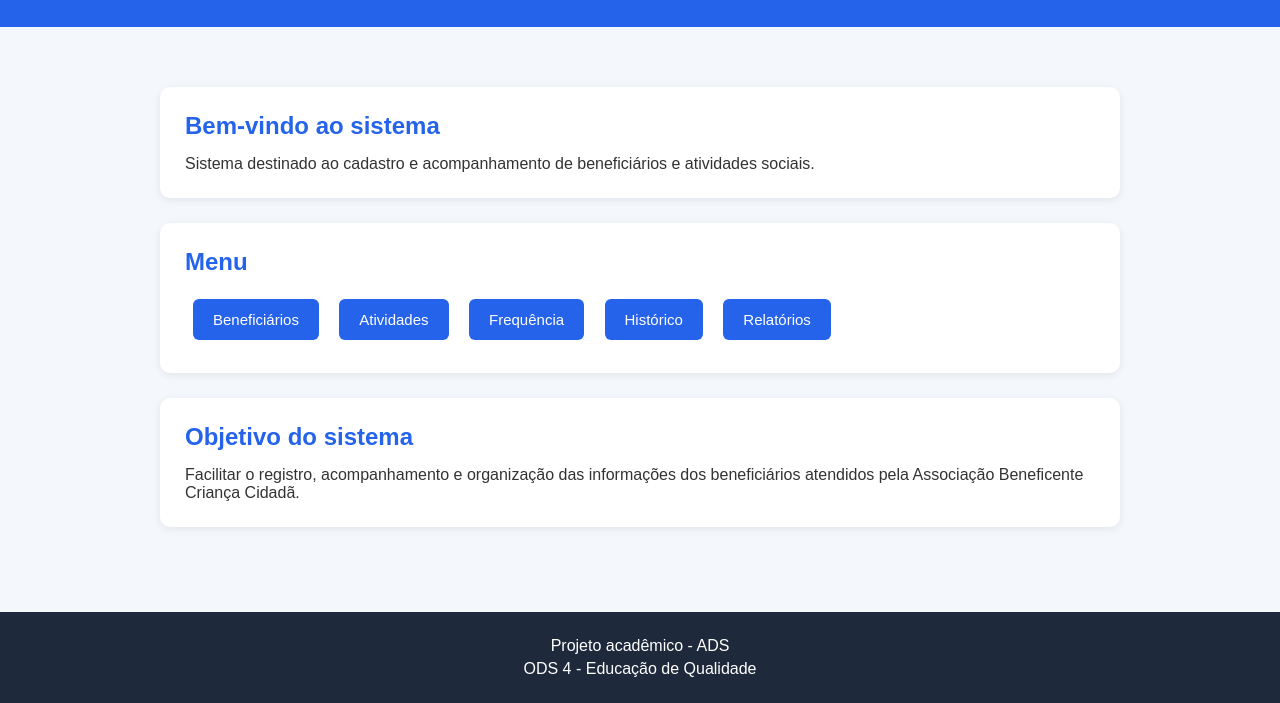
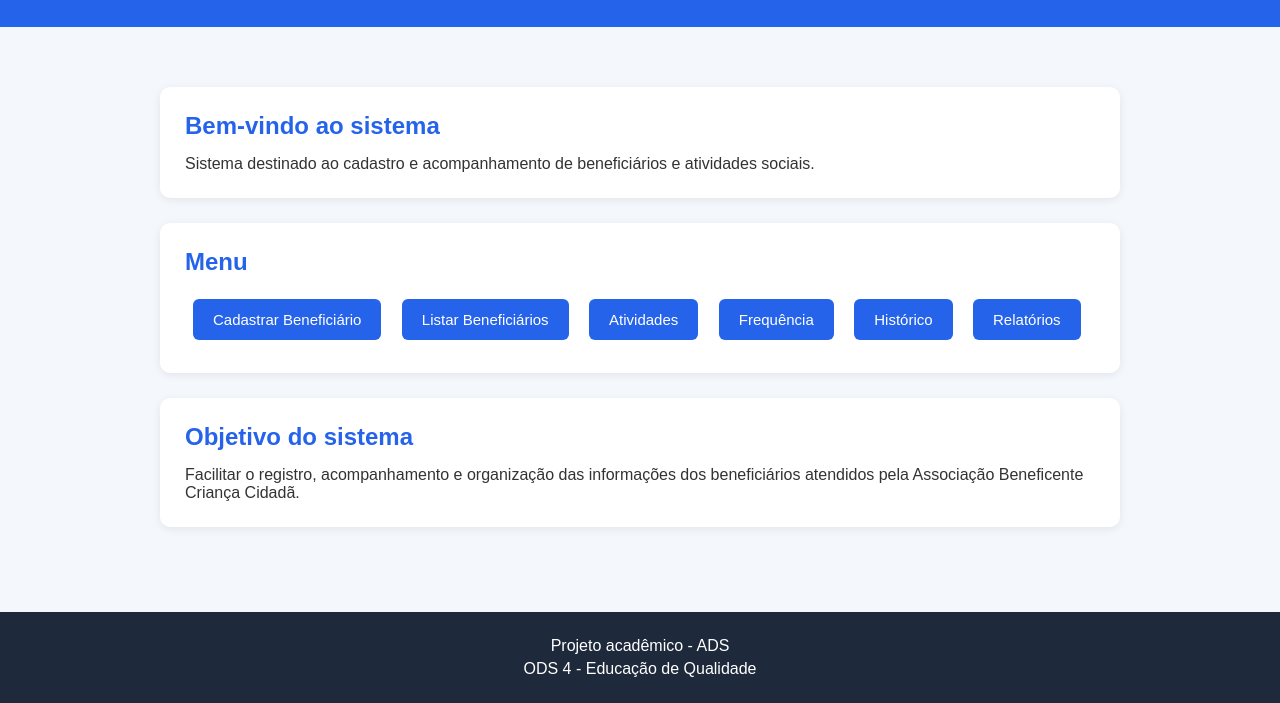
Before and after one commit to leoncodees/sistema-gestao-beneficiarios, a plain HTML site: page index.html in a window 1280 px wide. Shown: the part 98-801 px from the top of the page. Drawn offline with Linux system fonts and the light colour scheme.

Commit message:
Update index.html

```diff
--- a/index.html
+++ b/index.html
@@ -24,24 +24,27 @@
 
         <section>
             <h2>Menu</h2>
-
-            <button onclick="mostrarMensagem('Cadastro de Beneficiários')">
-                Beneficiários
+<button onclick="cadastrarBeneficiario()">
+    Cadastrar Beneficiário
 </button>
 
-            <button onclick="mostrarMensagem('Atividades Sociais')">
+<button onclick="listarBeneficiarios()">
+    Listar Beneficiários
+</button>
+
+<button onclick="cadastrarAtividade()">
     Atividades
 </button>
 
-            <button onclick="mostrarMensagem('Controle de Frequência')">
+<button onclick="registrarFrequencia()">
     Frequência
 </button>
 
-            <button onclick="mostrarMensagem('Histórico dos Beneficiários')">
+<button onclick="visualizarHistorico()">
     Histórico
 </button>
 
-            <button onclick="mostrarMensagem('Relatórios')">
+<button onclick="gerarRelatorio()">
     Relatórios
 </button>
         </section>
@@ -60,12 +63,6 @@
         <p>Projeto acadêmico - ADS</p>
         <p>ODS 4 - Educação de Qualidade</p>
     </footer>
-
-    <script>
-        function mostrarMensagem(modulo) {
-            alert("Você selecionou: " + modulo);
-        }
-    </script>
-
+    <script src="script.js"></script>
 </body>
 </html>
```
Lines whose indentation alone changed are shown as unchanged.
